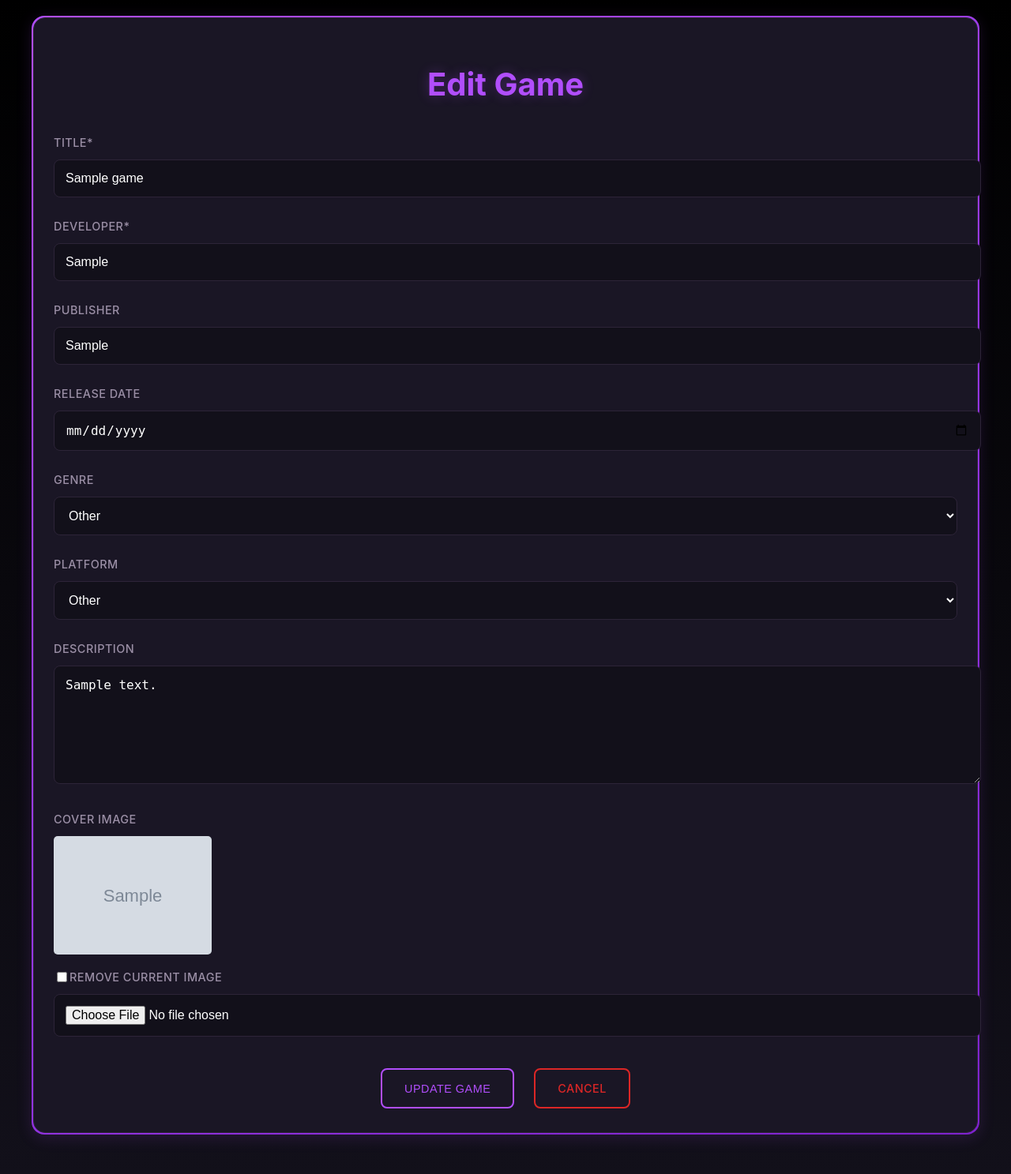
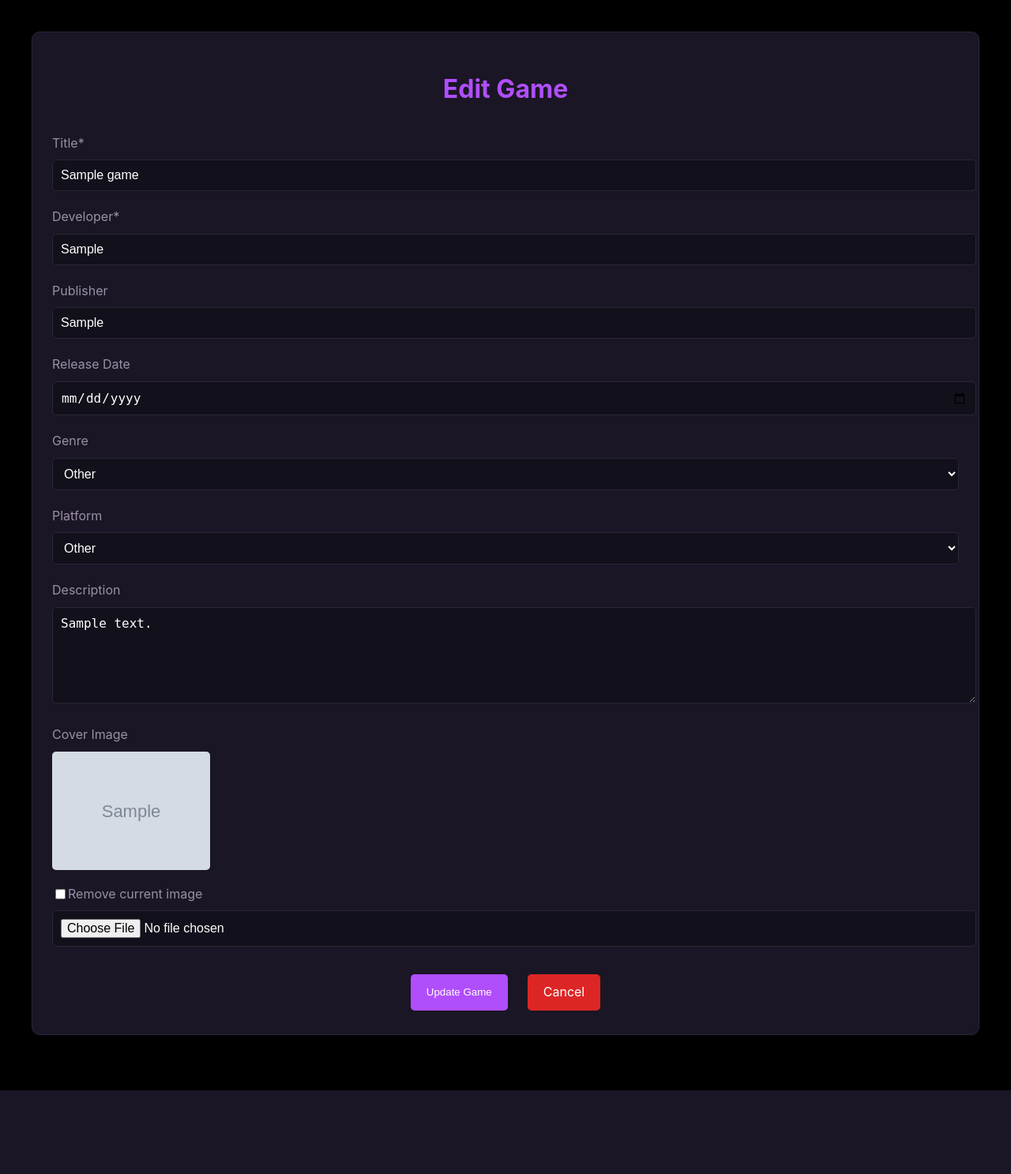
Before and after one commit to Pao69/INTEG, a PHP site: page /edit.php?id=1 in a window 1280 px wide. Shown: the whole page at 79% size. After the commit the page ends 1381 px from the top, so only its background shows below. Run offline with PHP 8.4, Linux system fonts and the light colour scheme; tables that the repository leaves empty or names only in its code hold one stand-in row (values such as "Sample post"); grey boxes marked "Sample" are stand-in pictures.

Commit message:
Update styles and improve search functionality across multiple pages. Added cache-busting query string to stylesheet links in add.php, edit.php, index.php, and view.php. Enhanced search form layout in index.php for better usability and responsiveness. Adjusted CSS styles for buttons, form elements, and containers for a more consistent design.

```diff
--- a/add.php
+++ b/add.php
@@ -37,7 +37,7 @@ if ($_SERVER['REQUEST_METHOD'] === 'POST') {
     <meta charset="UTF-8">
     <meta name="viewport" content="width=device-width, initial-scale=1.0">
     <title>Add New Game</title>
-    <link rel="stylesheet" href="style.css">
+    <link rel="stylesheet" href="style.css?v=<?php echo time(); ?>">
 </head>
 <body>
     <div class="container">
--- a/edit.php
+++ b/edit.php
@@ -65,7 +65,7 @@ if ($_SERVER['REQUEST_METHOD'] === 'POST') {
     <meta charset="UTF-8">
     <meta name="viewport" content="width=device-width, initial-scale=1.0">
     <title>Edit Game</title>
-    <link rel="stylesheet" href="style.css">
+    <link rel="stylesheet" href="style.css?v=<?php echo time(); ?>">
 </head>
 <body>
     <div class="container">
--- a/style.css
+++ b/style.css
@@ -17,14 +17,13 @@
 }
 
 body {
-    font-family: 'Calibre', 'Inter', 'San Francisco', 'SF Pro Text', -apple-system, system-ui, sans-serif;
+    font-family: -apple-system, system-ui, sans-serif;
     line-height: 1.6;
     margin: 0;
-    padding: 0;
+    padding: 20px;
     background-color: var(--bg-color);
     color: var(--text-color);
     min-height: 100vh;
-    background: linear-gradient(to bottom, #000000, #12101a);
 }
 
 .container {
@@ -34,38 +33,21 @@ body {
 }
 
 .form-card1 {
-    background-image: var(--card-gradient);
-    border-radius: 16px;
-    padding: 2px;
-    transition: all 0.3s;
+    background-color: var(--container-color);
+    border-radius: 10px;
     margin-bottom: 30px;
-    box-shadow: 0 4px 20px rgba(177, 78, 252, 0.15);
-}
-
-.form-card1:hover {
-    box-shadow: var(--card-shadow);
-    transform: translateY(-2px);
+    border: 1px solid var(--border-color);
 }
 
 .form-card2 {
-    background-color: var(--container-color);
-    border-radius: 15px;
-    transition: all 0.3s;
     padding: 25px;
-    border: 1px solid var(--border-color);
-    backdrop-filter: blur(10px);
-}
-
-.form-card2:hover {
-    transform: scale(0.995);
 }
 
 h1 {
     color: var(--primary-color);
     text-align: center;
     margin-bottom: 30px;
-    font-size: 2.5rem;
-    text-shadow: 0 0 15px rgba(177, 78, 252, 0.3);
+    font-size: 2rem;
 }
 
 h2, h3 {
@@ -74,52 +56,37 @@ h2, h3 {
 
 .btn {
     display: inline-block;
-    padding: 12px 28px;
-    background-color: transparent;
-    color: var(--primary-color);
+    padding: 10px 20px;
+    background-color: var(--primary-color);
+    color: #ffffff;
     text-decoration: none;
-    border-radius: 8px;
+    border-radius: 5px;
     margin: 5px;
-    font-weight: 500;
-    border: 2px solid var(--primary-color);
+    border: none;
     cursor: pointer;
-    transition: all 0.3s ease;
-    text-transform: uppercase;
-    letter-spacing: 0.5px;
-    font-size: 0.9rem;
+    transition: background-color 0.3s ease;
 }
 
 .btn:hover {
-    background-color: var(--primary-color);
-    color: var(--btn-text);
-    transform: translateY(-2px);
-    box-shadow: 0 4px 15px rgba(177, 78, 252, 0.3);
+    background-color: var(--primary-hover);
 }
 
 .danger {
-    color: var(--danger-color);
-    border-color: var(--danger-color);
+    background-color: var(--danger-color);
 }
 
 .danger:hover {
-    background-color: var(--danger-color);
-    color: var(--btn-text);
-    box-shadow: 0 4px 15px rgba(220, 38, 38, 0.3);
+    background-color: var(--danger-hover);
 }
 
 .form-group {
-    margin-bottom: 25px;
-    color: var(--text-color);
+    margin-bottom: 20px;
 }
 
 label {
     display: block;
-    margin-bottom: 10px;
+    margin-bottom: 8px;
     color: var(--text-muted);
-    font-size: 0.9rem;
-    font-weight: 500;
-    text-transform: uppercase;
-    letter-spacing: 0.5px;
 }
 
 input[type="text"],
@@ -128,13 +95,12 @@ input[type="file"],
 select,
 textarea {
     width: 100%;
-    padding: 14px;
+    padding: 10px;
     background-color: var(--input-bg);
-    border: 1px solid var(--input-border);
-    border-radius: 8px;
+    border: 1px solid var(--border-color);
+    border-radius: 5px;
     color: var(--text-color);
     font-size: 1rem;
-    transition: all 0.3s ease;
 }
 
 input[type="text"]:focus,
@@ -143,25 +109,23 @@ textarea:focus,
 select:focus {
     border-color: var(--primary-color);
     outline: none;
-    box-shadow: 0 0 0 3px rgba(177, 78, 252, 0.2);
 }
 
 textarea {
     resize: vertical;
-    min-height: 120px;
+    min-height: 100px;
 }
 
 .game-details {
     display: flex;
-    gap: 40px;
+    gap: 30px;
     margin-bottom: 30px;
 }
 
 .game-cover img {
     max-width: 300px;
     height: auto;
-    border-radius: 12px;
-    box-shadow: 0 8px 25px rgba(0, 0, 0, 0.3);
+    border-radius: 5px;
     border: 1px solid var(--border-color);
 }
 
@@ -176,29 +140,26 @@ textarea {
 
 .game-info strong {
     color: var(--primary-color);
-    font-weight: 600;
 }
 
 .actions {
     display: flex;
     justify-content: center;
     gap: 15px;
-    margin-top: 35px;
+    margin-top: 30px;
 }
 
 table {
     width: 100%;
-    border-collapse: separate;
-    border-spacing: 0;
+    border-collapse: collapse;
     margin: 25px 0;
-    border-radius: 12px;
-    overflow: hidden;
+    background-color: var(--container-color);
     border: 1px solid var(--border-color);
-    background-color: var(--container-color);
+    border-radius: 5px;
 }
 
 th, td {
-    padding: 16px;
+    padding: 12px;
     text-align: left;
     border-bottom: 1px solid var(--border-color);
 }
--- a/view.php
+++ b/view.php
@@ -23,7 +23,7 @@ if (!$game) {
     <meta charset="UTF-8">
     <meta name="viewport" content="width=device-width, initial-scale=1.0">
     <title><?= htmlspecialchars($game['title']) ?> - Game Details</title>
-    <link rel="stylesheet" href="style.css">
+    <link rel="stylesheet" href="style.css?v=<?php echo time(); ?>">
 </head>
 <body>
     <div class="container">
```
Also changed, not shown: other parts of style.css (+38 -16 lines), index.php (+11 -9 lines).
